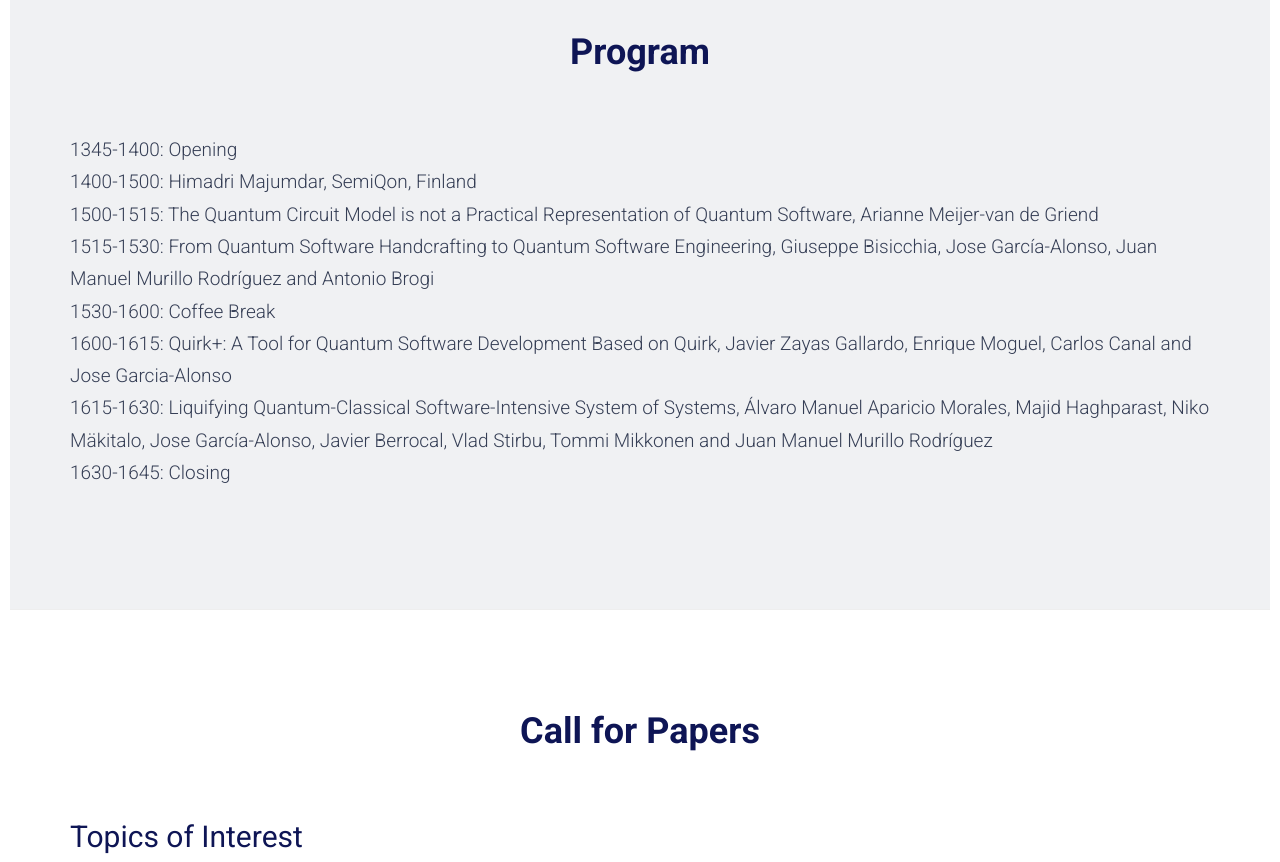
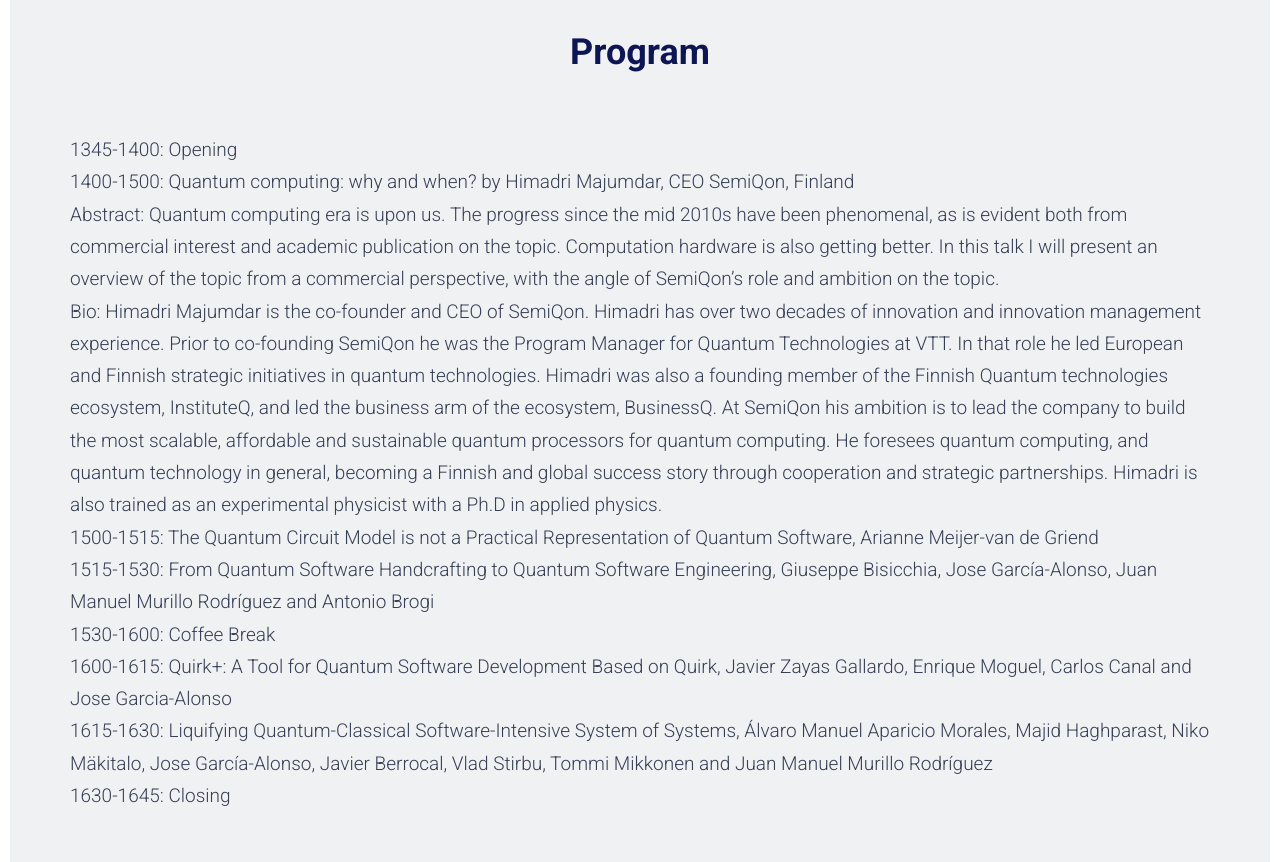
Before and after one commit to q-se/q-saner2024, a plain HTML site: page index.html in a window 1280 px wide. Shown: the part 1540-2402 px from the top of the page. Drawn offline with Linux system fonts and the light colour scheme; some packages are replaced by stand-ins of ours.

Commit message:
Update index.html

```diff
--- a/index.html
+++ b/index.html
@@ -116,7 +116,9 @@
 
             <p class="lead">
            	1345-1400: Opening <br>
-		1400-1500: Himadri Majumdar, SemiQon, Finland<br>
+		1400-1500: Quantum computing: why and when? by Himadri Majumdar, CEO SemiQon, Finland<br>
+		Abstract: Quantum computing era is upon us. The progress since the mid 2010s have been phenomenal, as is evident both from commercial interest and academic publication on the topic. Computation hardware is also getting better. In this talk I will present an overview of the topic from a commercial perspective, with the angle of SemiQon’s role and ambition on the topic. <br>
+		Bio: Himadri Majumdar is the co-founder and CEO of SemiQon. Himadri has over two decades of innovation and innovation management experience. Prior to co-founding SemiQon he was the Program Manager for Quantum Technologies at VTT. In that role he led European and Finnish strategic initiatives in quantum technologies. Himadri was also a founding member of the Finnish Quantum technologies ecosystem, InstituteQ, and led the business arm of the ecosystem, BusinessQ. At SemiQon his ambition is to lead the company to build the most scalable, affordable and sustainable quantum processors for quantum computing. He foresees quantum computing, and quantum technology in general, becoming a Finnish and global success story through cooperation and strategic partnerships. Himadri is also trained as an experimental physicist with a Ph.D in applied physics.<br>
    		1500-1515: The Quantum Circuit Model is not a Practical Representation of Quantum Software, Arianne Meijer-van de Griend <br>
 		1515-1530: From Quantum Software Handcrafting to Quantum Software Engineering, Giuseppe Bisicchia, Jose García-Alonso, Juan Manuel Murillo Rodríguez and Antonio Brogi <br>
 		1530-1600: Coffee Break <br>
```
